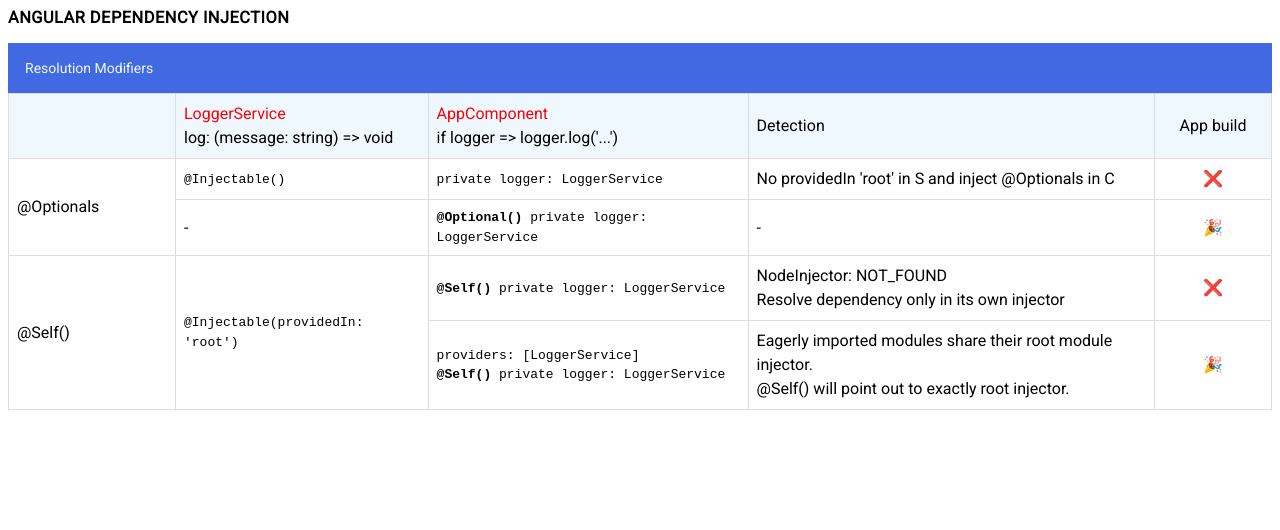
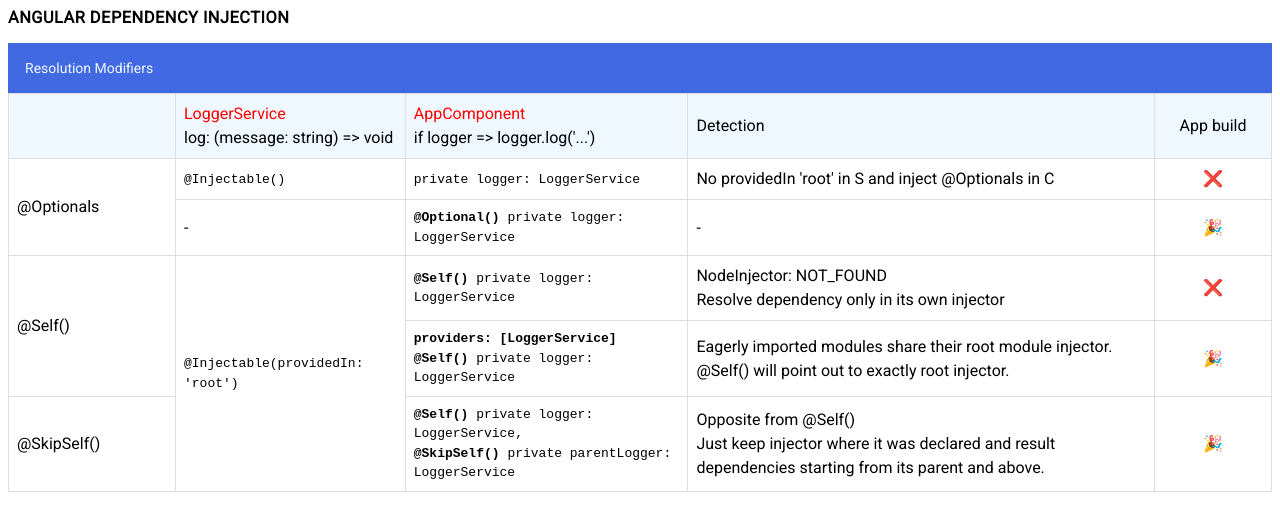
Before and after one commit to diosvo/angular-dependency-injection, an Angular app: page / in a window 1280 px wide. Shown: the top 530 px of the page. Built offline with nearby package versions, Linux system fonts and the light colour scheme.

Commit message:
@SkipSelf()

```diff
--- a/src/app/app.component.ts
+++ b/src/app/app.component.ts
@@ -1,4 +1,4 @@
-import { Component, Optional, Self, VERSION } from '@angular/core';
+import { Component, Optional, Self, SkipSelf, VERSION } from '@angular/core';
 import { LoggerService } from './logger.service';
 
 @Component({
@@ -13,7 +13,7 @@ export class AppComponent {
 
   // constructor(@Optional() private logger: LoggerService) {
   //   if (this.logger) {
-  //     this.logger.log('constructor inint');
+  //     this.logger.log('@Optional(): constructor inint');
   //   }
   // }
 
@@ -21,9 +21,25 @@ export class AppComponent {
    * @constructor: @Self()
    */
 
-  constructor(@Self() private logger: LoggerService) {
+  // constructor(@Self() private logger: LoggerService) {
+  //   if (this.logger) {
+  //     this.logger.log('@Self(): constructor inint');
+  //   }
+  // }
+
+  /**
+   * @constructor: @SkipSelf()
+   */
+
+  constructor(
+    @Self() private logger: LoggerService,
+    @SkipSelf() private parentLogger: LoggerService
+  ) {
     if (this.logger) {
-      this.logger.log('constructor inint');
+      this.logger.log('@Self(): constructor inint');
+    }
+    if (this.parentLogger) {
+      this.logger.log('@SkipSelf(): constructor inint');
     }
   }
 }
--- a/src/app/resolution-modifier/resolution-modifier.component.html
+++ b/src/app/resolution-modifier/resolution-modifier.component.html
@@ -36,7 +36,7 @@
     <!-- @Self() -->
     <tr>
       <td rowspan="2">@Self()</td>
-      <td rowspan="2"><code>@Injectable(providedIn: 'root')</code></td>
+      <td rowspan="3"><code>@Injectable(providedIn: 'root')</code></td>
       <td>
         <code><b>@Self()</b> private logger: LoggerService </code>
       </td>
@@ -50,7 +50,7 @@
 
     <tr>
       <td>
-        <code> providers: [LoggerService]</code>
+        <code><b>providers: [LoggerService]</b></code>
         <br />
         <code><b>@Self()</b> private logger: LoggerService </code>
       </td>
@@ -61,5 +61,24 @@
       </td>
       <td>🎉</td>
     </tr>
+
+    <!-- @SkipSelf() -->
+    <tr>
+      <td>@SkipSelf()</td>
+      <td>
+        <code>
+          <b>@Self()</b> private logger: LoggerService,
+          <br />
+          <b>@SkipSelf()</b> private parentLogger: LoggerService
+        </code>
+      </td>
+      <td>
+        Opposite from @Self()
+        <br />
+        Just keep injector where it was declared and result dependencies
+        starting from its parent and above.
+      </td>
+      <td>🎉</td>
+    </tr>
   </tbody>
 </table>
```
